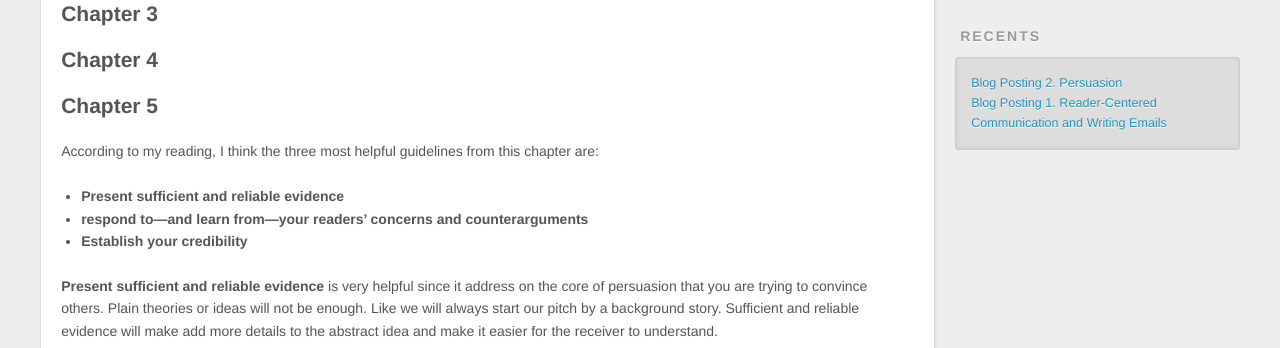
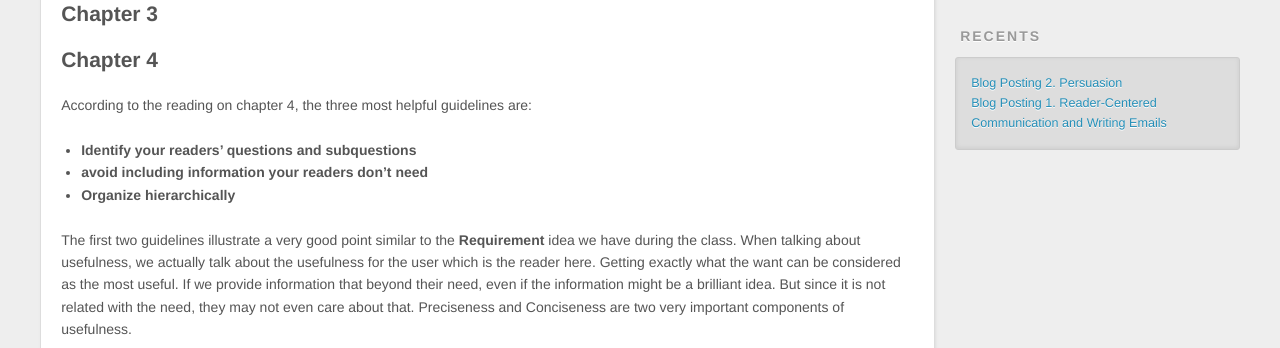
Before and after one commit to OBipolar/junior-design-blog, a plain HTML site: page 2015/08/25/posting2/index.html in a window 1280 px wide. Shown: the part 452-800 px from the top of the page. Drawn offline with nearby package versions, Linux system fonts and the light colour scheme.

Commit message:
Site updated: 2015-08-26 00:33:35

```diff
--- a/2015/08/25/posting2/index.html
+++ b/2015/08/25/posting2/index.html
@@ -5,25 +5,28 @@
 
   <title>Blog Posting 2. Persuasion | Hexo</title>
   <meta name="viewport" content="width=device-width, initial-scale=1, maximum-scale=1">
-  <meta name="description" content="Chapter 3Chapter 4Chapter 5According to my reading, I think the three most helpful guidelines from this chapter are:
+  <meta name="description" content="Chapter 3Chapter 4According to the reading on chapter 4, the three most helpful guidelines are:
 
-Present sufficient and reliable evidence
-respond to—and learn from—your readers’ c">
+Identify your readers’ questions and subquestions
+avoid including information your readers don’t need
+O">
 <meta property="og:type" content="article">
 <meta property="og:title" content="Blog Posting 2. Persuasion">
 <meta property="og:url" content="http://obipolar.github.io/junior-design-blog/2015/08/25/posting2/index.html">
 <meta property="og:site_name" content="Hexo">
-<meta property="og:description" content="Chapter 3Chapter 4Chapter 5According to my reading, I think the three most helpful guidelines from this chapter are:
+<meta property="og:description" content="Chapter 3Chapter 4According to the reading on chapter 4, the three most helpful guidelines are:
 
-Present sufficient and reliable evidence
-respond to—and learn from—your readers’ c">
-<meta property="og:updated_time" content="2015-08-26T04:21:49.436Z">
+Identify your readers’ questions and subquestions
+avoid including information your readers don’t need
+O">
+<meta property="og:updated_time" content="2015-08-26T04:33:05.850Z">
 <meta name="twitter:card" content="summary">
 <meta name="twitter:title" content="Blog Posting 2. Persuasion">
-<meta name="twitter:description" content="Chapter 3Chapter 4Chapter 5According to my reading, I think the three most helpful guidelines from this chapter are:
+<meta name="twitter:description" content="Chapter 3Chapter 4According to the reading on chapter 4, the three most helpful guidelines are:
 
-Present sufficient and reliable evidence
-respond to—and learn from—your readers’ c">
+Identify your readers’ questions and subquestions
+avoid including information your readers don’t need
+O">
 
     <link rel="alternative" href="/atom.xml" title="Hexo" type="application/atom+xml">
 
@@ -91,7 +94,15 @@ respond to—and learn from—your readers’ c">
 
     <div class="article-entry" itemprop="articleBody">
 
-        <h2 id="Chapter_3">Chapter 3</h2><h2 id="Chapter_4">Chapter 4</h2><h2 id="Chapter_5">Chapter 5</h2><p>According to my reading, I think the three most helpful guidelines from this chapter are:</p>
+        <h2 id="Chapter_3">Chapter 3</h2><h2 id="Chapter_4">Chapter 4</h2><p>According to the reading on chapter 4, the three most helpful guidelines are:</p>
+<ul>
+<li><strong>Identify your readers’ questions and subquestions</strong></li>
+<li><strong>avoid including information your readers don’t need</strong></li>
+<li><strong>Organize hierarchically</strong></li>
+</ul>
+<p>The first two guidelines illustrate a very good point similar to the <strong>Requirement</strong> idea we have during the class. When talking about usefulness, we actually talk about the usefulness for the user which is the reader here. Getting exactly what the want can be considered as the most useful. If we provide information that beyond their need, even if the information might be a brilliant idea. But since it is not related with the need, they may not even care about that. Preciseness and Conciseness are two very important components of usefulness.  </p>
+<p><strong>Organize hierarchically</strong> is also very helpful since it makes sure that we can get access to stuff we want fast and precisely. Sometimes useful information might be hidden in the terrible layout. In order to make you point stand out, it will be a very wise choice to make a good organization.</p>
+<h2 id="Chapter_5">Chapter 5</h2><p>According to my reading, I think the three most helpful guidelines from this chapter are:</p>
 <ul>
 <li><strong>Present sufficient and reliable evidence</strong></li>
 <li><strong>respond to—and learn from—your readers’ concerns and counterarguments</strong></li>
@@ -99,12 +110,12 @@ respond to—and learn from—your readers’ c">
 </ul>
 <p><strong>Present sufficient and reliable evidence</strong> is very helpful since it address on the core of persuasion that you are trying to convince others. Plain theories or ideas will not be enough. Like we will always start our pitch by a background story. Sufficient and reliable evidence will make add more details to the abstract idea and make it easier for the receiver to understand.</p>
 <p><strong>Respond to—and learn from—your readers’ concerns and counterarguments</strong> is another useful guideline. It uses the same idea of thinking from the perspective of reader. When we switch the role, we can understand what we want better. If the speech right hit what I want then it is definitely a good persuasion.</p>
-<p><strong>Establish your credibility</strong> talks about long-term persuasiveness. When we are trying to convince people, two things will be very important. One is the idea and another one is yourself. Like those venture capitalists always say, they invest in people rather than ideas. Once you have created your own credibility in a specific area. You can easily come up with a idea with lots of supports. </p>
+<p><strong>Establish your credibility</strong> talks about long-term persuasiveness. When we are trying to convince people, two things will be very important. One is the idea and another one is yourself. Like those venture capitalists always say, they invest in people rather than ideas. Once you have created your own credibility in a specific area. You can easily come up with a idea with lots of supports.</p>
 
 
     </div>
     <footer class="article-footer">
-      <a data-url="http://obipolar.github.io/junior-design-blog/2015/08/25/posting2/" data-id="cids9zaon0001ce97v195s7iv" class="article-share-link">Share</a>
+      <a data-url="http://obipolar.github.io/junior-design-blog/2015/08/25/posting2/" data-id="cidsadlen00016897vp7mdby5" class="article-share-link">Share</a>
 
 
     </footer>
```
Also changed, not shown: 2015/08/21/Posting/index.html (+1 -1 lines), index.html (+12 -4 lines).
